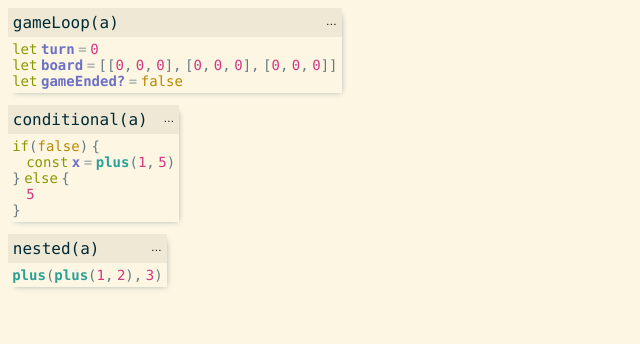
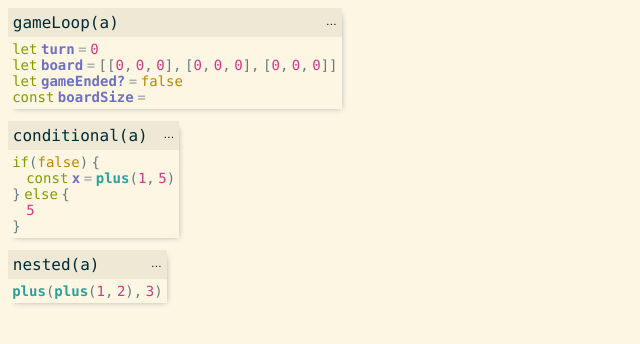
Before and after one commit to minimalistOrg/minimalist-ide, a React (Create React App) app: page / in a window 1280 px wide. Shown: the top 344 px of the page, without its empty margins (0-640 px from the left). Built offline with nearby package versions, Linux system fonts and the light colour scheme.

Commit message:
Use javascript for libraryMock instead of typescript

```diff
--- a/src/mocks/libraryMock.ts
+++ b/src/mocks/libraryMock.js
@@ -4,68 +4,68 @@ export const libraryMock = {
     blockParameters: ["a"],
     ast: [
       {
-        type: "variable-assignment" as const,
+        type: "variable-assignment",
         id: "turn",
         name: "turn",
         value: {
-          type: "constant" as const,
+          type: "constant",
           value: 0
         }
       },
       {
-        type: "variable-assignment" as const,
+        type: "variable-assignment",
         id: "board",
         name: "board",
         value: {
-          type: "list" as const,
+          type: "list",
           value: [
             {
-              type: "list" as const,
+              type: "list",
               value: [
                 {
-                  type: "constant" as const,
+                  type: "constant",
                   value: 0
                 },
                 {
-                  type: "constant" as const,
+                  type: "constant",
                   value: 0
                 },
                 {
-                  type: "constant" as const,
+                  type: "constant",
                   value: 0
                 }
               ]
             },
             {
-              type: "list" as const,
+              type: "list",
               value: [
                 {
-                  type: "constant" as const,
+                  type: "constant",
                   value: 0
                 },
                 {
-                  type: "constant" as const,
+                  type: "constant",
                   value: 0
                 },
                 {
-                  type: "constant" as const,
+                  type: "constant",
                   value: 0
                 }
               ]
             },
             {
-              type: "list" as const,
+              type: "list",
               value: [
                 {
-                  type: "constant" as const,
+                  type: "constant",
                   value: 0
                 },
                 {
-                  type: "constant" as const,
+                  type: "constant",
                   value: 0
                 },
                 {
-                  type: "constant" as const,
+                  type: "constant",
                   value: 0
                 }
               ]
@@ -74,12 +74,33 @@ export const libraryMock = {
         }
       },
       {
-        type: "variable-assignment" as const,
+        type: "variable-assignment",
         id: "gameEnded?",
         name: "gameEnded?",
         value: {
-          type: "constant" as const,
+          type: "constant",
           value: false
+        }
+      },
+      {
+        type: "constant-assignment",
+        id: "boardSize",
+        name: "boardSize",
+        value: {
+          type: "package",
+          id: 201,
+          functionArguments: [
+            {
+              type: "constant",
+              value: (row) => row.lenght,
+            },
+            {
+              type: "constant",
+              value: 1,
+            }
+          ],
+          name: "R.sum",
+          alias: []
         }
       }
     ]
@@ -89,26 +110,26 @@ export const libraryMock = {
     blockParameters: ["a"],
     ast: [
       {
-        type: "conditional" as const,
+        type: "conditional",
         condition: {
-          type: "constant" as const,
+          type: "constant",
           value: false,
         },
         trueBlock: [
           {
-            type: "constant-assignment" as const,
+            type: "constant-assignment",
             id: "x",
             name: "x",
             value: {
-              type: "std-library" as const,
+              type: "std-library",
               id: 101,
               functionArguments: [
                 {
-                  type: "constant" as const,
+                  type: "constant",
                   value: 1
                 },
                 {
-                  type: "constant" as const,
+                  type: "constant",
                   value: 5
                 }
               ],
@@ -119,7 +140,7 @@ export const libraryMock = {
         ],
         falseBlock: [
           {
-            type: "constant" as const,
+            type: "constant",
             value: 5
           }
         ],
@@ -137,26 +158,26 @@ export const libraryMock = {
             id: 101,
             functionArguments: [
               {
-                type: "constant" as const,
+                type: "constant",
                 value: 1
               },
               {
-                type: "constant" as const,
+                type: "constant",
                 value: 2
               }
             ],
             name: "plus",
             alias: [],
-            type: "std-library" as const
+            type: "std-library"
           },
           {
-            type: "constant" as const,
+            type: "constant",
             value: 3
           }
         ],
         name: "plus",
         alias: [],
-        type: "std-library" as const
+        type: "std-library"
       }
     ]
   }
```
